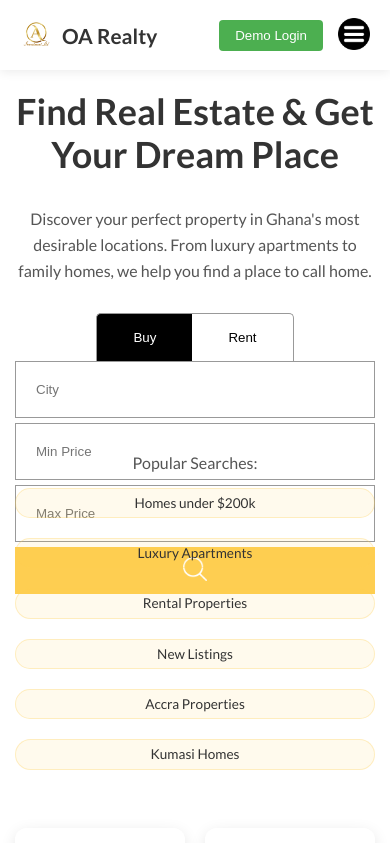
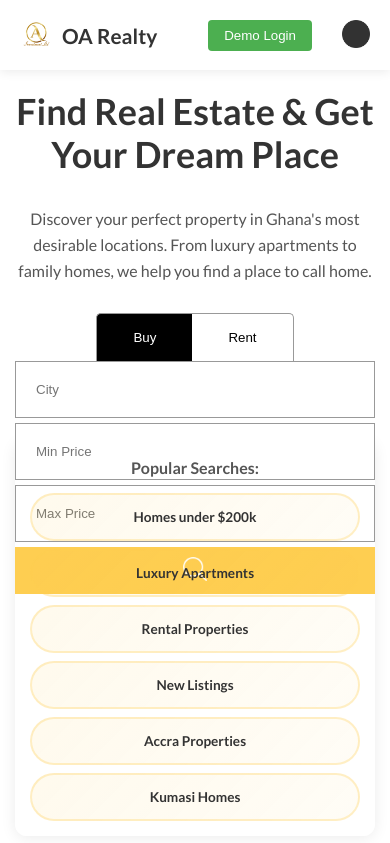
Before and after one commit to k0bby69/realestate, a React (Vite) app: page / in a window 390 px wide. Shown: the top 843 px of the page. Built offline with nearby package versions, Linux system fonts and the light colour scheme.

Commit message:
Improve navbar visibility and organize quick search buttons neatly

```diff
--- a/src/components/navbar/navbar.scss
+++ b/src/components/navbar/navbar.scss
@@ -203,16 +203,29 @@ nav {
     .menuIcon {
       display: none;
       z-index: 999;
+      margin-left: 15px;
 
       img {
-        width: 32px;
-        height: 32px;
+        width: 28px;
+        height: 28px;
         cursor: pointer;
-        transition: transform 0.3s ease;
+        transition: all 0.3s ease;
+        filter: brightness(0) contrast(1.2); // Make it more visible
+        opacity: 0.8;
+      }
+
+      &:hover img {
+        opacity: 1;
+        transform: scale(1.1);
       }
 
       @include sm {
-        display: inline;
+        display: block;
+      }
+
+      // Also show on medium screens if needed
+      @include md {
+        display: block;
       }
     }
 
@@ -220,20 +233,21 @@ nav {
       position: fixed;
       top: 0;
       right: -100%;
-      background: linear-gradient(135deg, #333 0%, #1a1a1a 100%);
+      background: linear-gradient(135deg, #1a1a1a 0%, #2d2d2d 50%, #1a1a1a 100%);
       color: white;
       height: 100vh;
-      width: 280px;
+      width: 300px;
       transition: right 0.4s cubic-bezier(0.4, 0, 0.2, 1);
       display: flex;
       flex-direction: column;
       align-items: center;
       justify-content: flex-start;
-      gap: 20px;
+      gap: 15px;
       font-size: 1.1rem;
-      box-shadow: -5px 0 20px rgba(0, 0, 0, 0.3);
-      padding-top: 80px;
+      box-shadow: -8px 0 25px rgba(0, 0, 0, 0.4);
+      padding-top: 70px;
       overflow-y: auto;
+      border-left: 3px solid #fece51;
 
       &.active {
         right: 0;
@@ -244,18 +258,25 @@ nav {
         position: absolute;
         top: 20px;
         right: 20px;
-        background: none;
-        border: none;
-        color: white;
-        font-size: 24px;
+        background: rgba(254, 206, 81, 0.2);
+        border: 2px solid #fece51;
+        color: #fece51;
+        font-size: 20px;
         cursor: pointer;
-        padding: 5px;
+        padding: 8px 12px;
         border-radius: 50%;
         transition: all 0.3s ease;
+        width: 40px;
+        height: 40px;
+        display: flex;
+        align-items: center;
+        justify-content: center;
+        font-weight: bold;
 
         &:hover {
-          background-color: rgba(255, 255, 255, 0.1);
-          transform: rotate(90deg);
+          background-color: #fece51;
+          color: #000;
+          transform: rotate(90deg) scale(1.1);
         }
       }
 
@@ -263,54 +284,64 @@ nav {
       .menuHeader {
         text-align: center;
         margin-bottom: 20px;
+        padding: 0 20px;
 
         .menuLogo {
-          font-size: 1.5rem;
+          font-size: 1.8rem;
           font-weight: 700;
           color: #fece51;
-          margin-bottom: 10px;
+          margin-bottom: 8px;
+          text-shadow: 0 2px 4px rgba(0, 0, 0, 0.3);
         }
 
         .menuSubtitle {
           font-size: 0.9rem;
           color: #ccc;
+          font-weight: 300;
         }
       }
 
       @include sm {
+        width: 280px;
+        padding-top: 60px;
+
         a {
           display: block;
           width: 85%;
           text-align: center;
           color: #fff;
-          padding: 15px 20px;
-          border-radius: 8px;
+          padding: 16px 20px;
+          border-radius: 10px;
           transition: all 0.3s ease;
           font-weight: 500;
-          border: 1px solid transparent;
+          border: 2px solid transparent;
+          margin: 2px 0;
 
           &:hover {
-            background-color: rgba(254, 206, 81, 0.2);
+            background-color: rgba(254, 206, 81, 0.15);
             color: #fece51;
-            transform: translateX(-5px);
+            transform: translateX(-3px);
             border-color: rgba(254, 206, 81, 0.3);
+            box-shadow: 0 4px 15px rgba(254, 206, 81, 0.2);
           }
 
           &:active {
-            transform: translateX(-2px);
+            transform: translateX(-1px);
           }
         }
 
         // Special styling for auth buttons
         .authBtn {
           background-color: rgba(254, 206, 81, 0.1);
-          border: 1px solid rgba(254, 206, 81, 0.3);
-          margin-top: 10px;
+          border: 2px solid rgba(254, 206, 81, 0.4);
+          margin-top: 15px;
+          font-weight: 600;
 
           &:hover {
             background-color: #fece51;
             color: #000;
             border-color: #fece51;
+            box-shadow: 0 4px 15px rgba(254, 206, 81, 0.4);
           }
         }
       }
--- a/src/components/searchBar/searchBar.scss
+++ b/src/components/searchBar/searchBar.scss
@@ -97,69 +97,85 @@
   }
 
   .quickSearchLinks {
-    margin-top: 25px;
+    margin-top: 20px;
+    padding: 20px;
+    background: rgba(255, 255, 255, 0.95);
+    border-radius: 12px;
+    box-shadow: 0 2px 15px rgba(0, 0, 0, 0.08);
+
+    @include sm {
+      margin-top: 15px;
+      padding: 15px;
+    }
 
     .quickSearchLabel {
-      font-size: 0.95rem;
-      color: #666;
-      margin-bottom: 12px;
-      font-weight: 500;
+      font-size: 1rem;
+      color: #333;
+      margin-bottom: 15px;
+      font-weight: 600;
+      text-align: center;
+      display: block;
+
+      @include sm {
+        font-size: 0.9rem;
+        margin-bottom: 12px;
+      }
     }
 
     .quickSearchButtons {
-      display: flex;
-      flex-wrap: wrap;
-      gap: 10px;
+      display: grid;
+      grid-template-columns: repeat(auto-fit, minmax(180px, 1fr));
+      gap: 12px;
+      justify-items: center;
 
       @include sm {
-        gap: 12px;
-        justify-content: center;
+        grid-template-columns: 1fr 1fr; // 2 columns on mobile
+        gap: 10px;
 
-        // Better mobile layout - 2 buttons per row on larger mobiles, 1 on small
-        .quickSearchBtn {
-          flex: 1 1 calc(50% - 6px); // 2 per row with gap
-          min-width: 140px;
-          max-width: calc(50% - 6px);
-          text-align: center;
-          padding: 10px 8px;
-          font-size: 0.8rem;
-          line-height: 1.2;
-          margin-bottom: 8px;
-
-          // For very small screens, make them full width
-          @media (max-width: 480px) {
-            flex: 1 1 100%;
-            max-width: 100%;
-            padding: 12px 16px;
-            font-size: 0.85rem;
-          }
+        // For very small screens, single column
+        @media (max-width: 480px) {
+          grid-template-columns: 1fr;
+          gap: 8px;
         }
       }
 
       .quickSearchBtn {
-        padding: 8px 16px;
-        background-color: rgba(254, 206, 81, 0.1);
-        border: 1px solid rgba(254, 206, 81, 0.3);
-        border-radius: 20px;
+        padding: 10px 18px;
+        background: linear-gradient(135deg, rgba(254, 206, 81, 0.1) 0%, rgba(254, 206, 81, 0.05) 100%);
+        border: 2px solid rgba(254, 206, 81, 0.3);
+        border-radius: 25px;
         color: #333;
         text-decoration: none;
         font-size: 0.9rem;
+        font-weight: 600;
         transition: all 0.3s ease;
-        font-weight: 500;
+        text-align: center;
+        min-height: 44px; // Touch-friendly
+        display: flex;
+        align-items: center;
+        justify-content: center;
         white-space: nowrap;
         overflow: hidden;
         text-overflow: ellipsis;
 
         @include sm {
-          padding: 6px 12px;
+          padding: 12px 16px;
           font-size: 0.85rem;
+          min-height: 48px;
+          width: 100%;
+          max-width: none;
         }
 
         &:hover {
-          background-color: #fece51;
+          background: linear-gradient(135deg, #fece51 0%, #e5b945 100%);
           border-color: #fece51;
           transform: translateY(-2px);
-          box-shadow: 0 3px 10px rgba(254, 206, 81, 0.3);
+          box-shadow: 0 6px 20px rgba(254, 206, 81, 0.4);
+          color: #000;
+        }
+
+        &:active {
+          transform: translateY(0);
         }
       }
     }
```
